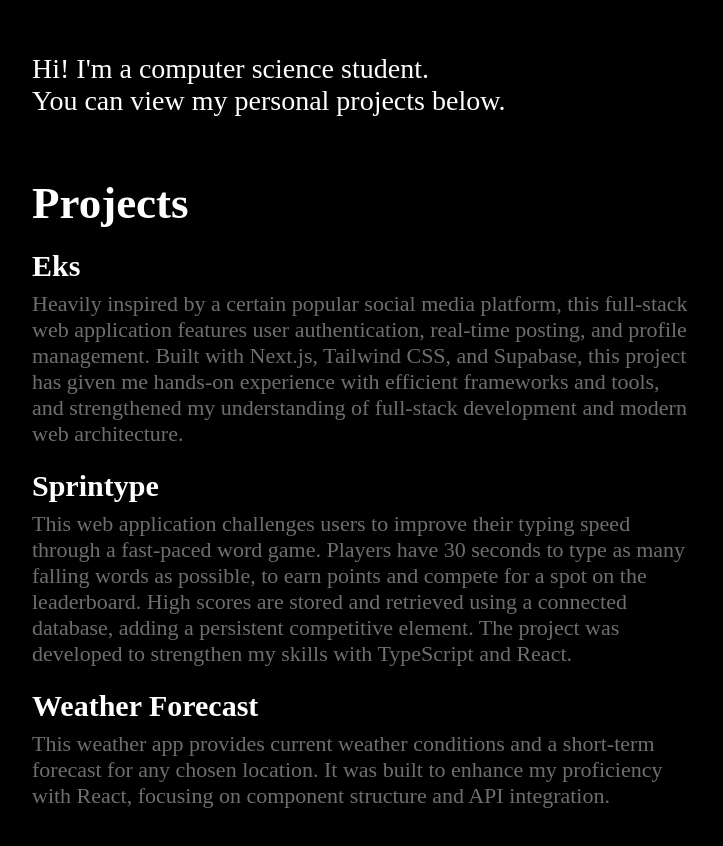
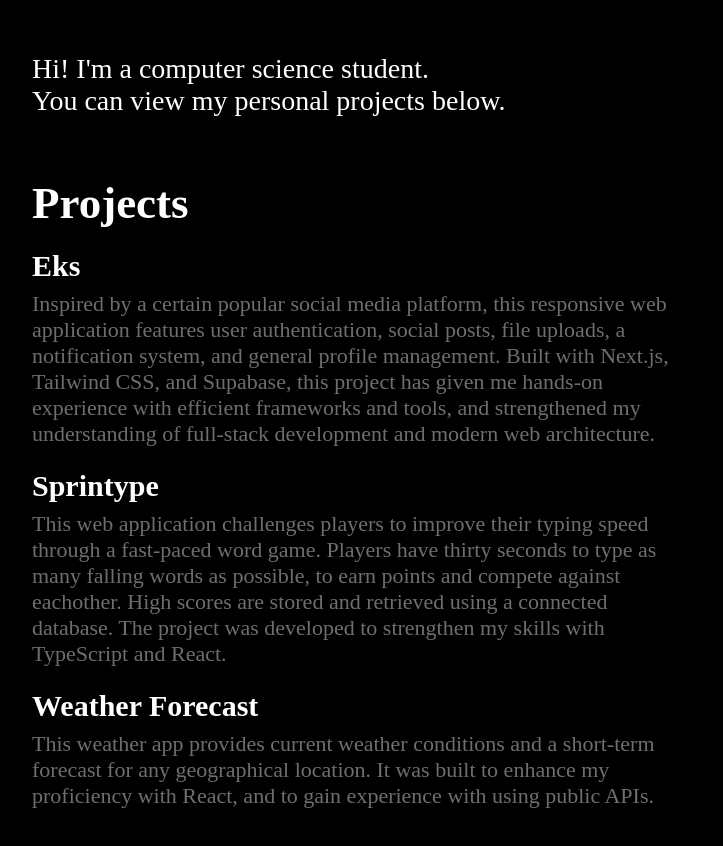
Before and after one commit to espeniv/espeniv-home, a website built with Vite: page index.html in a window 1280 px wide. Shown: the part 158-1004 px from the top of the page, without its empty margins (278-1001 px from the left). Built offline with nearby package versions, Linux system fonts and the light colour scheme; files whose address does not match are found by name.

Commit message:
Updated project descriptions

```diff
--- a/index.html
+++ b/index.html
@@ -79,12 +79,13 @@
         <div class="project-container">
           <h3>Eks</h3>
           <p class="project-description">
-            Heavily inspired by a certain popular social media platform, this
-            full-stack web application features user authentication, real-time
-            posting, and profile management. Built with Next.js, Tailwind CSS,
-            and Supabase, this project has given me hands-on experience with
-            efficient frameworks and tools, and strengthened my understanding of
-            full-stack development and modern web architecture.
+            Inspired by a certain popular social media platform, this responsive
+            web application features user authentication, social posts, file
+            uploads, a notification system, and general profile management.
+            Built with Next.js, Tailwind CSS, and Supabase, this project has
+            given me hands-on experience with efficient frameworks and tools,
+            and strengthened my understanding of full-stack development and
+            modern web architecture.
           </p>
         </div>
       </a>
@@ -92,13 +93,12 @@
         <div class="project-container">
           <h3>Sprintype</h3>
           <p class="project-description">
-            This web application challenges users to improve their typing speed
-            through a fast-paced word game. Players have 30 seconds to type as
-            many falling words as possible, to earn points and compete for a
-            spot on the leaderboard. High scores are stored and retrieved using
-            a connected database, adding a persistent competitive element. The
-            project was developed to strengthen my skills with TypeScript and
-            React.
+            This web application challenges players to improve their typing
+            speed through a fast-paced word game. Players have thirty seconds to
+            type as many falling words as possible, to earn points and compete
+            against eachother. High scores are stored and retrieved using a
+            connected database. The project was developed to strengthen my
+            skills with TypeScript and React.
           </p>
         </div>
       </a>
@@ -107,9 +107,9 @@
           <h3>Weather Forecast</h3>
           <p class="project-description">
             This weather app provides current weather conditions and a
-            short-term forecast for any chosen location. It was built to enhance
-            my proficiency with React, focusing on component structure and API
-            integration.
+            short-term forecast for any geographical location. It was built to
+            enhance my proficiency with React, and to gain experience with using
+            public APIs.
           </p>
         </div>
       </a>
```
